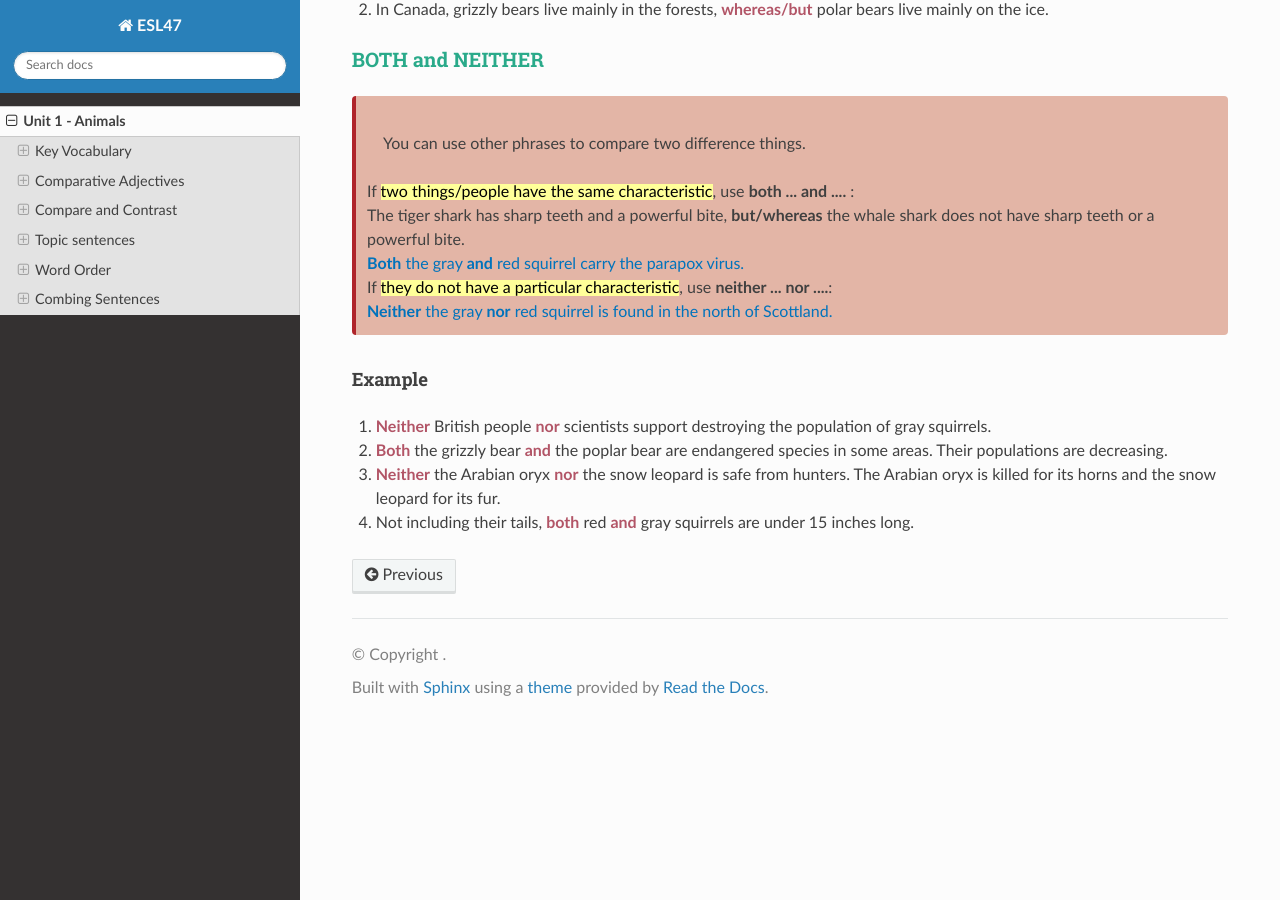
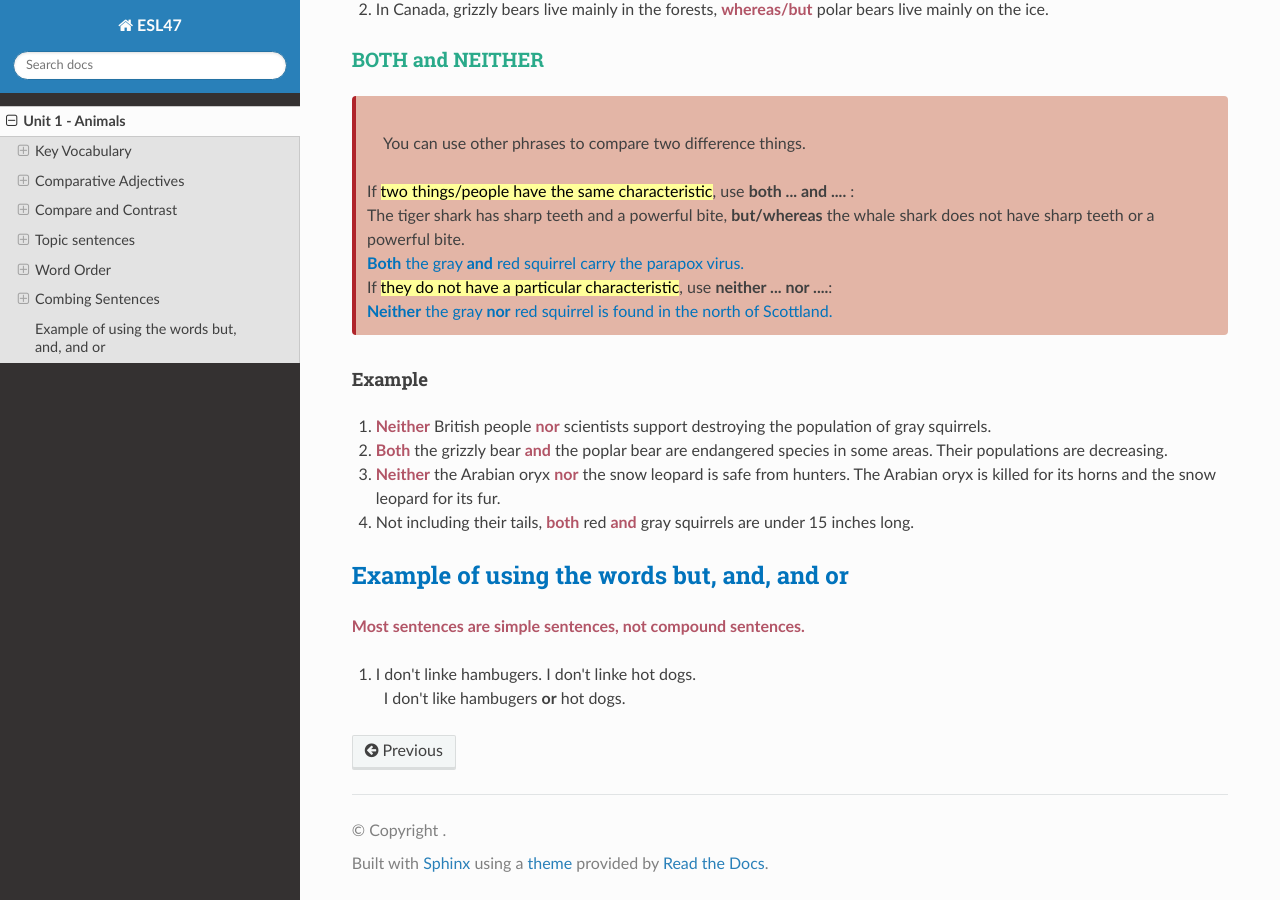
Before and after one commit to vpa24/ESL-47---Intermediate-Low-Integrated-Reading-Writing, a Sphinx documentation site: the page built from docs/source/unit1.md, in a window 1280 px wide and 900 px high, scrolled down 6861 px. Built offline with Sphinx 7.4.7 and the Read the Docs theme 2.0.0, drawn with Linux system fonts in a browser that asks for light colours.

Commit message:
add example of combine sentences

```diff
--- a/docs/source/unit1.md
+++ b/docs/source/unit1.md
@@ -330,3 +330,12 @@ You can use other phrases to compare two difference things.
 2. **Both** the grizzly bear **and** the poplar bear are endangered species in some areas. Their populations are decreasing.
 3. **Neither** the Arabian oryx **nor** the snow leopard is safe from hunters. The Arabian oryx is killed for its horns and the snow leopard for its fur.
 4. Not including their tails, **both** red **and** gray squirrels are under 15 inches long.
+
+## Example of using the words but, and, and or
+
+**Most sentences are simple sentences, not compound sentences.**
+
+<ol>
+<li>I don't linke hambugers. I don't linke hot dogs.</li>
+<div class="ml-2em">I don't like hambugers <b>or</b> hot dogs.</div>
+</ol>
```
